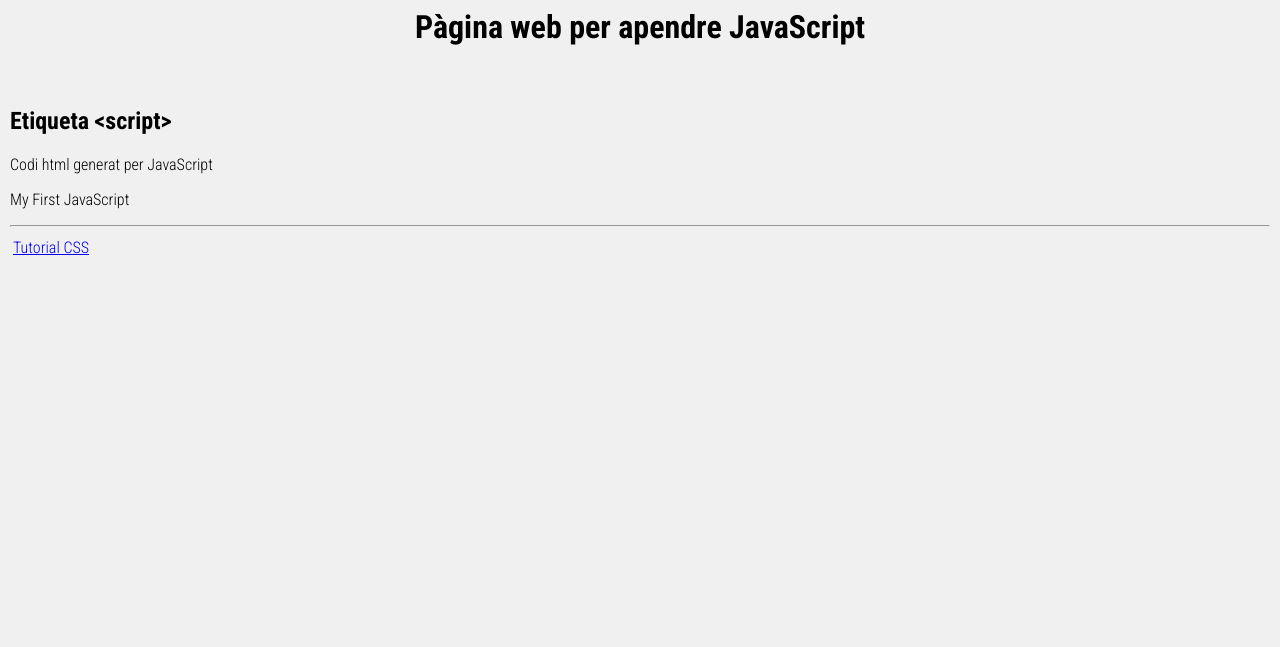
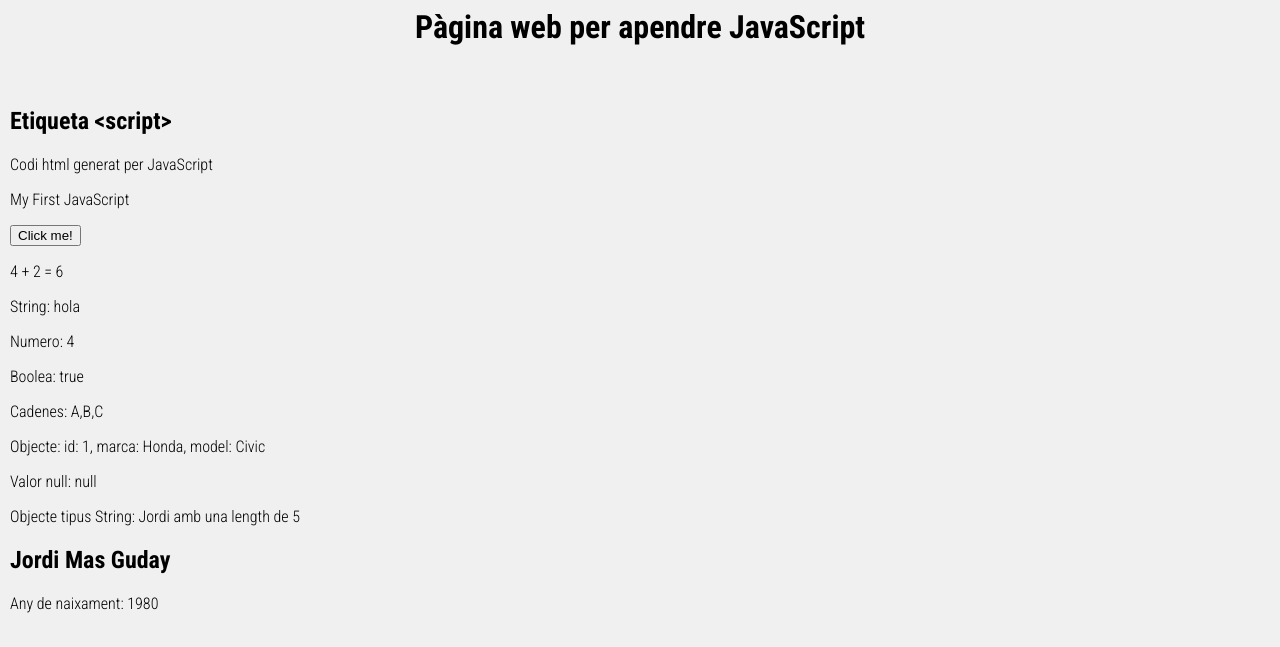
Before and after one commit to gollums1/WebTutorial, a plain HTML site: page public_html/index_js.html in a window 1280 px wide. Shown: the part 153-800 px from the top of the page. Drawn offline with Linux system fonts and the light colour scheme.

Commit message:
Mes coses de js

```diff
--- a/public_html/index_js.html
+++ b/public_html/index_js.html
@@ -36,8 +36,132 @@ and open the template in the editor.
                     document.write("<p>Codi html generat per JavaScript</p>");
                 </script>
                 <p id="lorem">Lorem ipsum dolor sit amet, consectetur adipiscing elit. Aenean quis enim sapien, eu rhoncus lacus. Suspendisse in augue quam, ut sodales velit. Sed in erat diam. Nam suscipit augue a magna porttitor euismod. Integer non felis lacus, nec laoreet ligula. Nunc fringilla quam viverra nisi varius porttitor. Pellentesque condimentum laoreet nisl, vel venenatis velit semper vel. In mollis blandit nisi nec consectetur. Proin nisi elit, ornare sit amet elementum vel, tincidunt quis mauris. Cras convallis tempor ante, non tincidunt arcu condimentum ut. Mauris eros massa, lobortis vitae congue eget, varius et magna. Nunc in turpis dolor, non luctus justo. Nulla sit amet eros eu quam rutrum porttitor vel ut massa. Cum sociis natoque penatibus et magnis dis parturient montes, nascetur ridiculus mus. Curabitur massa felis, aliquet at commodo et, tempus sed dui.</p>
+                <button onclick="onClick()">Click me!</button>
+                <p>4 + 2 = <span id="result"></span></p>
                 <script>
-                    document.getElementById("lorem").innerHTML="My First JavaScript";
+                    var str = "hola";
+                    var x = 4;
+                    var b = true;
+                    var arrays = ["A", "B", "C"];
+                    var cotxe = {id: 1, marca: "Honda", model: "Civic"};
+                    var y = null;
+                    var str_obj = new String;
+                    str_obj = "Jordi";
+                    document.getElementById("lorem").innerHTML = "My First JavaScript";
+                    function onClick() {
+                        document.write("Oops! Què ha passat? El fitxer html ja ha estat interpretat");
+                    }
+                    function addFunction(a, b) {
+                        return a + b;
+                    }
+                    document.getElementById("result").innerHTML = addFunction(4, 2);
+                    document.write("<p>String: " + str + "</p>");
+                    document.write("<p>Numero: " + x + "</p>");
+                    document.write("<p>Boolea: " + b + "</p>");
+                    document.write("<p>Cadenes: " + arrays + "</p>");
+                    document.write("<p>Objecte: id: " + cotxe.id + ", marca: " + cotxe.marca + ", model: " + cotxe.model + "</p>");
+                    document.write("<p>Valor null: " + y + "</p>");
+                    document.write("<p>Objecte tipus String: " + str_obj + " amb una length de " + str_obj.length + "</p>");
+                </script>
+                <script>
+                    var person = new Object();
+                    person.nom = "Jordi";
+                    person.pri_cognom = "Mas";
+                    person.seg_cognom = "Guday";
+                    person.any_naix = 1980;
+                    person.mascle = true;
+
+                    document.write("<h2>" + person.nom + " " + person.pri_cognom + " " + person.seg_cognom + "</h2>");
+                    document.write("<p>Any de naixament: " + person.any_naix + "</p>");
+                    if (person.mascle) {
+                        document.write("<p>Mascle</p>");
+                    } else {
+                        document.write("<p>Femella</p>");
+                    }
+
+                    document.write("Variable global declarada en altres scripts: str -> " + str);
+                </script>
+                <h2>Operadors</h2>
+                <script>
+                    if (str !== "adeu") {
+                        document.write("<p>str no és igual a 'adeu'</p>");
+                    }
+                    var day = new Date().getDay();
+                    var str_day;
+                    switch (day) {
+                        case 0:
+                            str_day = "Dilluns";
+                            break;
+                        case 1:
+                            str_day = "Dimarts";
+                            break;
+                        case 2:
+                            str_day = "Dimecres";
+                            break;
+                        case 3:
+                            str_day = "Dijous";
+                            break;
+                        case 4:
+                            str_day = "Divendres";
+                            break;
+                        case 5:
+                            str_day = "Dissabte";
+                            break;
+                        case 6:
+                            str_day = "Diumenge";
+                            break;
+                    }
+
+                    document.write("<p>Avui és " + str_day + "</p>");
+                </script>
+                <script>
+                    var items_a = new Object();
+                    items_a.tracte = "Sr";
+                    items_a.nom = "Jordi";
+                    items_a.any_naixament = 1980;
+
+                    var items_b = new Object();
+                    items_b.tracte = "Sra";
+                    items_b.nom = "Elisenda";
+                    items_b.any_naixament = 1986;
+
+                    var items_c = new Object();
+                    items_c.tracte = "Sr";
+                    items_c.nom = "Jaume";
+                    items_c.any_naixament = 1953;
+
+                    var llistaItems = new Array();
+                    llistaItems[0] = items_a;
+                    llistaItems[1] = items_b;
+                    llistaItems[2] = items_c;
+
+                    function edat(any) {
+                        var date = new Date();
+
+                        return date.getFullYear() - any;
+                    }
+
+                    document.write('<table class="table_style">');
+                    document.write("<tr><th>Tracte</th><th>Nom</th><th>Edat</th><tr>");
+                    for (var i = 0; i < llistaItems.length; i++) {
+                        document.write("<tr>");
+                        document.write("<td>" + llistaItems[i].tracte + "</td>");
+                        document.write("<td>" + llistaItems[i].nom + "</td>");
+                        document.write("<td>" + edat(llistaItems[i].any_naixament) + "</td>");
+                        document.write("</tr>");
+                    }
+                    document.write('</table>');
+                </script>
+                <script>
+                    try {
+                        var r = parseInt(Math.random()*10+"");
+                        document.write("<p>Valor aleatori: " + r + "</p>");
+                        if (r == 7) {
+                            throw "r is 0";
+                        }
+                    } catch (err) {
+                        alert("S'ha produit un error: " + err);
+                    }
                 </script>
                 <hr>
             </div>
```
Lines whose indentation alone changed are shown as unchanged.
